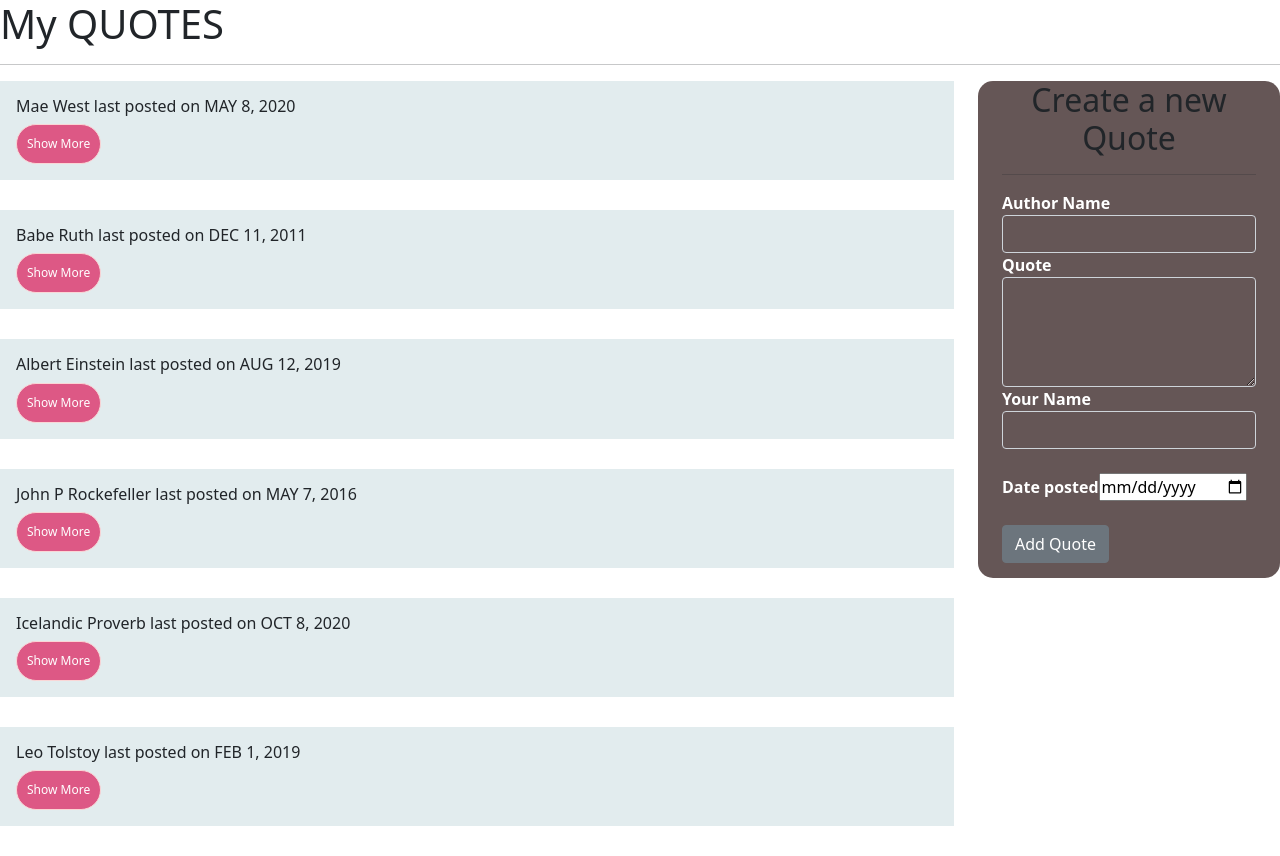
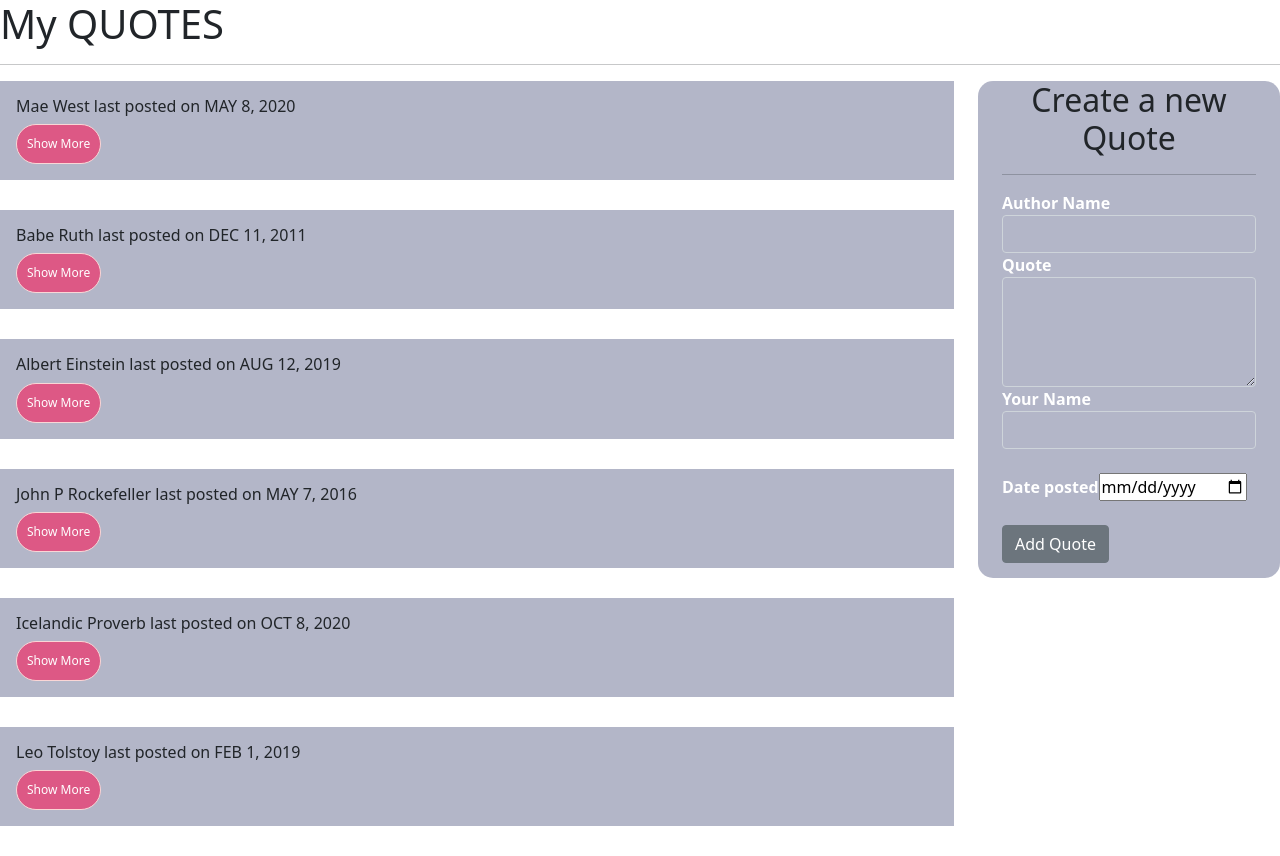
Before and after one commit to Wanguifiona/Quotes, an Angular app: page / in a window 1280 px wide. Built offline with nearby package versions, Linux system fonts and the light colour scheme.

Commit message:
add form details

```diff
--- a/src/app/quote-form/quote-form.component.css
+++ b/src/app/quote-form/quote-form.component.css
@@ -8,7 +8,7 @@
     font-weight: 600;
   }
   .container-fluid{
-    background-color: rgba(26, 4, 4, 0.671);
+    background-color: rgba(161, 165, 187, 0.808);
     border-radius: 15px;
     padding-bottom: 5%;
     margin-bottom: 5%;
--- a/src/app/quote/quote.component.css
+++ b/src/app/quote/quote.component.css
@@ -9,7 +9,7 @@
   }
   .card-body{
     margin-bottom: 30px;
-    background-color: rgb(226, 236, 238);
+    background-color: rgba(161, 165, 187, 0.808);
   }
   .card-text{
     font-weight: 570;
```
